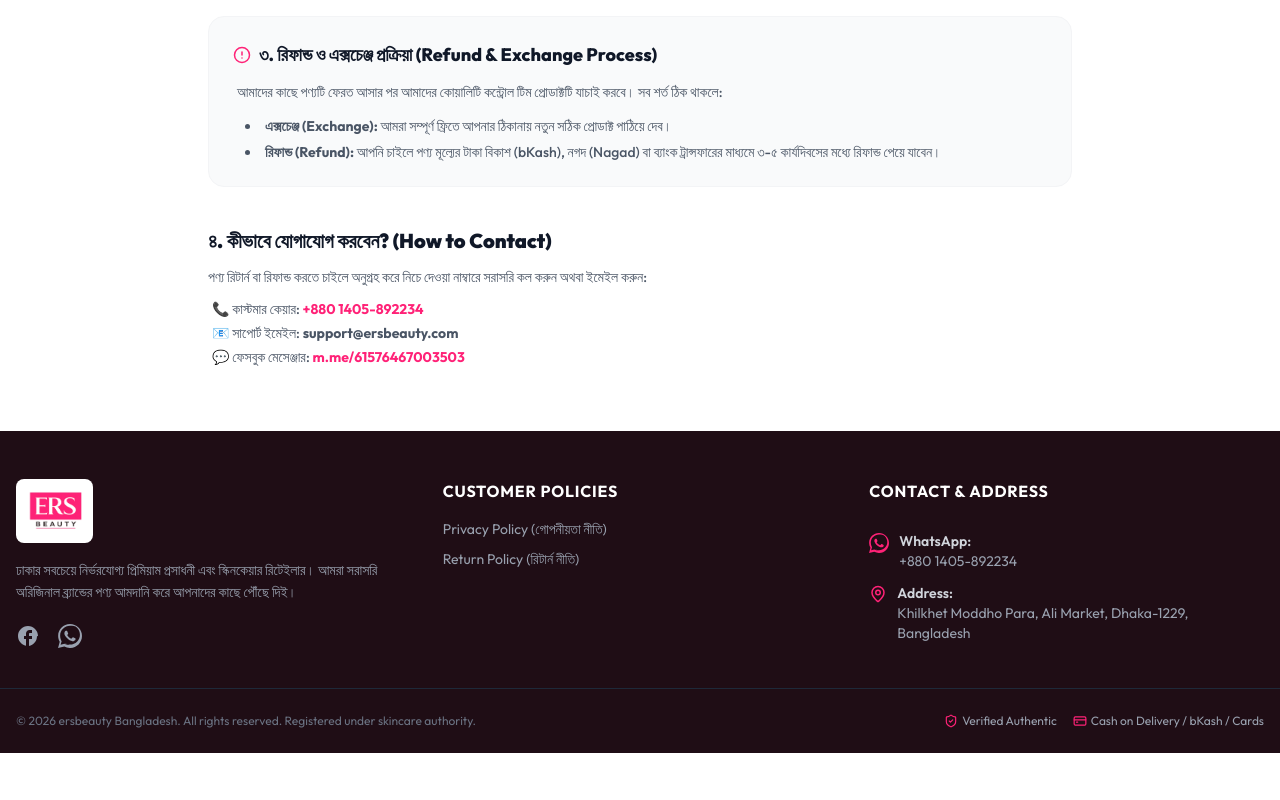
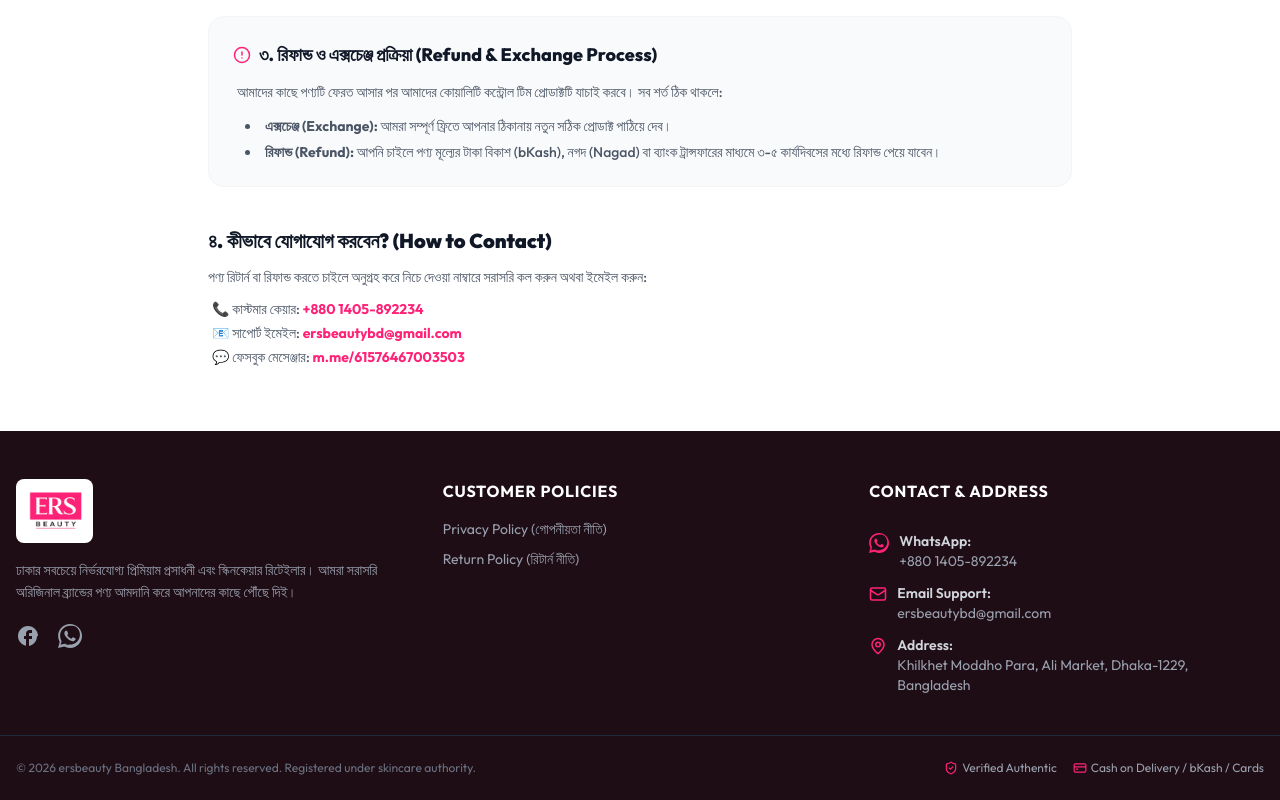
Before and after one commit to sajidhossain8272/ersbeauty, a Next.js app: page /return-policy in a window 1280 px wide. Shown: the part 902-1702 px from the top of the page. Before the commit the page ends 1655 px from the top, so only its background shows below. Built offline with nearby package versions, Linux system fonts and the light colour scheme.

Commit message:
chore: change support email to ersbeautybd@gmail.com in footer, policies and order notifications

```diff
--- a/app/api/checkout/route.ts
+++ b/app/api/checkout/route.ts
@@ -184,7 +184,7 @@
     const smtpPass = process.env.EMAIL_PASS || '';
     const smtpSecure = process.env.EMAIL_SECURE === 'true';
 
-    const recipient = 'iamcuriousgamer@gmail.com';
+    const recipient = 'ersbeautybd@gmail.com';
 
     if (smtpUser && smtpPass) {
       const transporter = nodemailer.createTransport({
--- a/app/privacy-policy/page.tsx
+++ b/app/privacy-policy/page.tsx
@@ -90,7 +90,7 @@
               </p>
               <ul className="text-xs md:text-sm text-gray-600 space-y-1 pl-1">
                 <li>📞 হটলাইন: <a href="tel:+8801405892234" className="font-bold text-brand-blue hover:underline">+880 1405-892234</a></li>
-                <li>📧 ইমেইল: <strong>support@ersbeauty.com</strong></li>
+                <li>📧 ইমেইল: <a href="mailto:ersbeautybd@gmail.com" className="font-bold text-brand-blue hover:underline">ersbeautybd@gmail.com</a></li>
                 <li>📍 অফিস ঠিকানা: খিলক্ষেত মধ্যপাড়া আলী মার্কেট, ঢাকা-১২২৯, বাংলাদেশ।</li>
               </ul>
             </div>
--- a/app/return-policy/page.tsx
+++ b/app/return-policy/page.tsx
@@ -88,7 +88,7 @@
               </p>
               <ul className="text-xs md:text-sm text-gray-600 space-y-1 pl-1">
                 <li>📞 কাস্টমার কেয়ার: <a href="tel:+8801405892234" className="font-bold text-brand-blue hover:underline">+880 1405-892234</a></li>
-                <li>📧 সাপোর্ট ইমেইল: <strong>support@ersbeauty.com</strong></li>
+                <li>📧 সাপোর্ট ইমেইল: <a href="mailto:ersbeautybd@gmail.com" className="font-bold text-brand-blue hover:underline">ersbeautybd@gmail.com</a></li>
                 <li>💬 ফেসবুক মেসেঞ্জার: <a href="https://m.me/61576467003503" target="_blank" rel="noopener noreferrer" className="text-brand-blue hover:underline font-bold">m.me/61576467003503</a></li>
               </ul>
             </div>
--- a/components/Footer.tsx
+++ b/components/Footer.tsx
@@ -81,6 +81,18 @@
             </div>
           </div>
           <div className="flex items-start gap-2.5 text-sm text-gray-400">
+            <Mail size={18} className="text-brand-blue mt-0.5 shrink-0" />
+            <div>
+              <p className="font-semibold text-gray-300">Email Support:</p>
+              <a
+                href="mailto:ersbeautybd@gmail.com"
+                className="hover:text-white transition-colors"
+              >
+                ersbeautybd@gmail.com
+              </a>
+            </div>
+          </div>
+          <div className="flex items-start gap-2.5 text-sm text-gray-400">
             <MapPin size={18} className="text-brand-blue mt-0.5 shrink-0" />
             <div>
               <p className="font-semibold text-gray-300">Address:</p>
```
